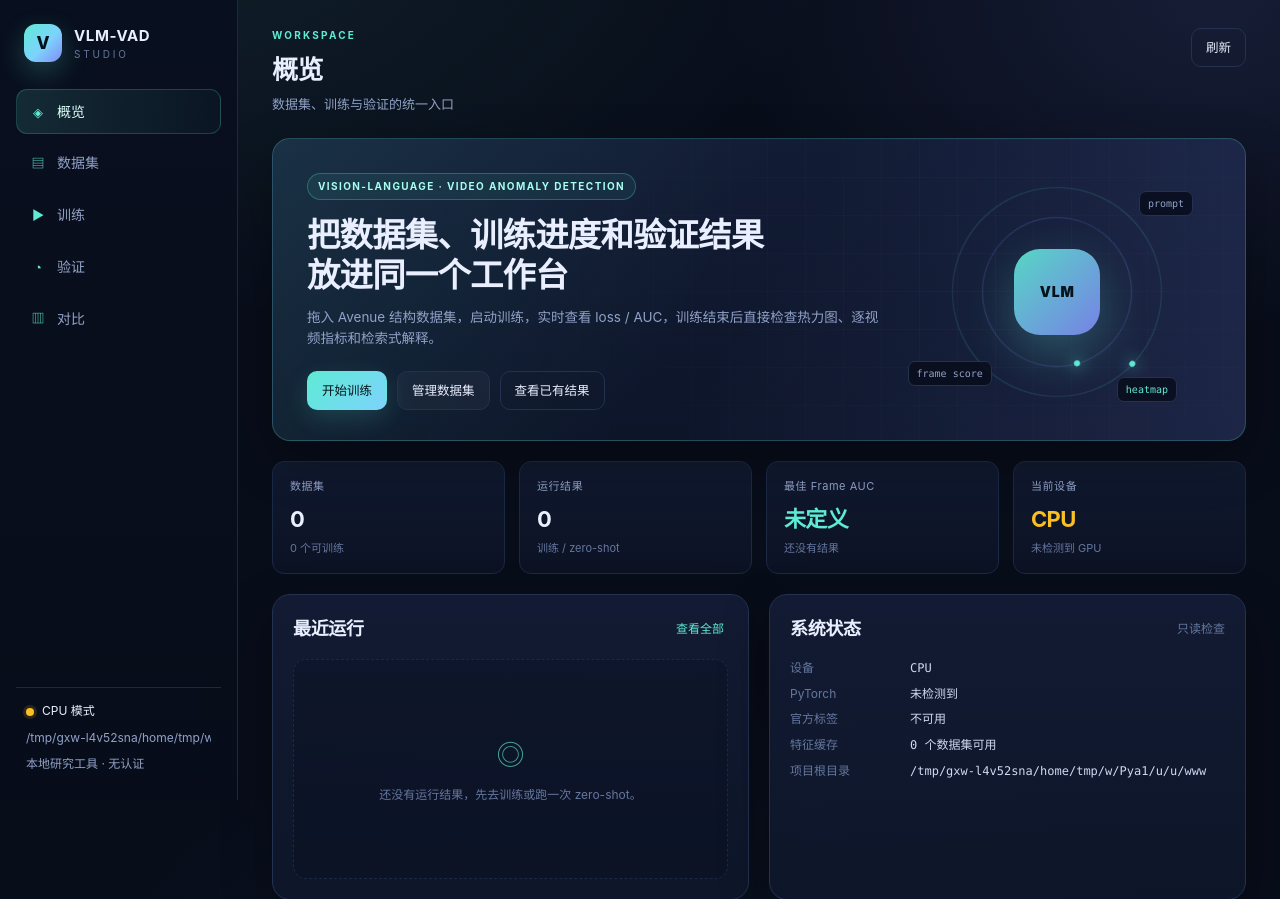
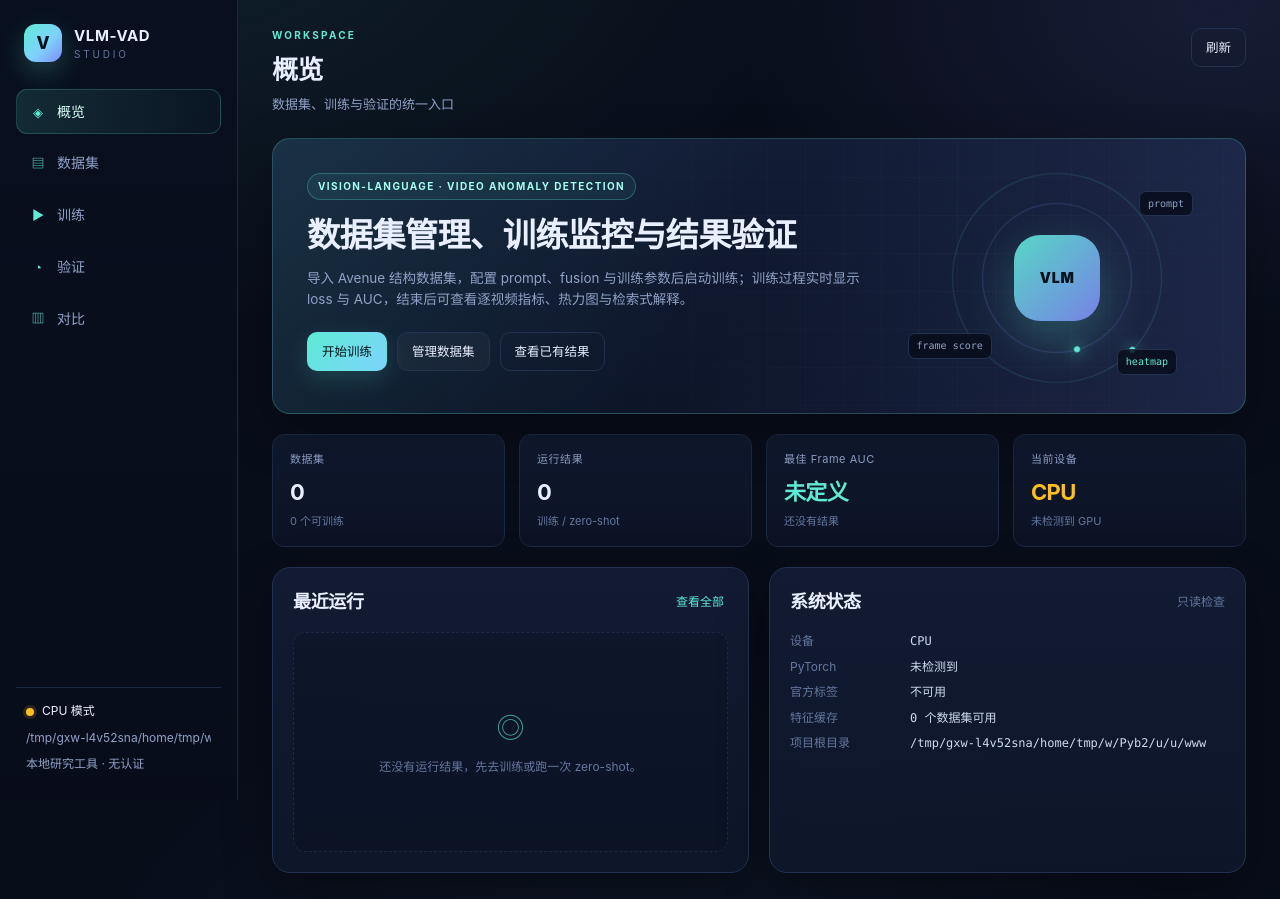
Before and after one commit to ZGZ713912/VLM, a Flask app: page / in a window 1280 px wide. Shown: the top 899 px of the page. Run offline with Flask 3, Linux system fonts and the light colour scheme; data that the repository does not hold is empty; some libraries are stand-ins or nearby versions.

Commit message:
feat: update hero section text for clarity

```diff
--- a/webapp/templates/index.html
+++ b/webapp/templates/index.html
@@ -60,8 +60,8 @@
       <div class="hero card">
         <div class="hero-copy">
           <div class="pill">VISION-LANGUAGE · VIDEO ANOMALY DETECTION</div>
-          <h2>把数据集、训练进度和验证结果<br>放进同一个工作台</h2>
-          <p>拖入 Avenue 结构数据集，启动训练，实时查看 loss / AUC，训练结束后直接检查热力图、逐视频指标和检索式解释。</p>
+          <h2>数据集管理、训练监控与结果验证</h2>
+          <p>导入 Avenue 结构数据集，配置 prompt、fusion 与训练参数后启动训练；训练过程实时显示 loss 与 AUC，结束后可查看逐视频指标、热力图与检索式解释。</p>
           <div class="hero-actions">
             <button class="btn btn-primary" data-goto="train">开始训练</button>
             <button class="btn" data-goto="datasets">管理数据集</button>
```
